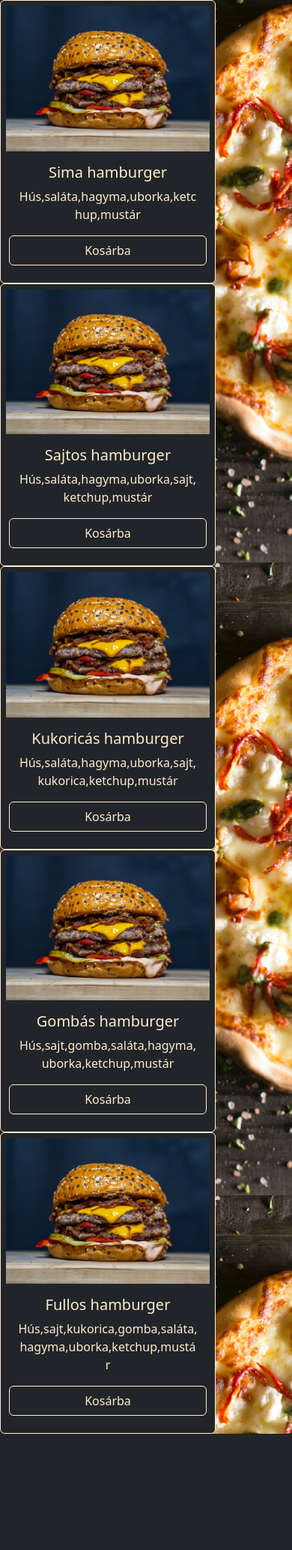
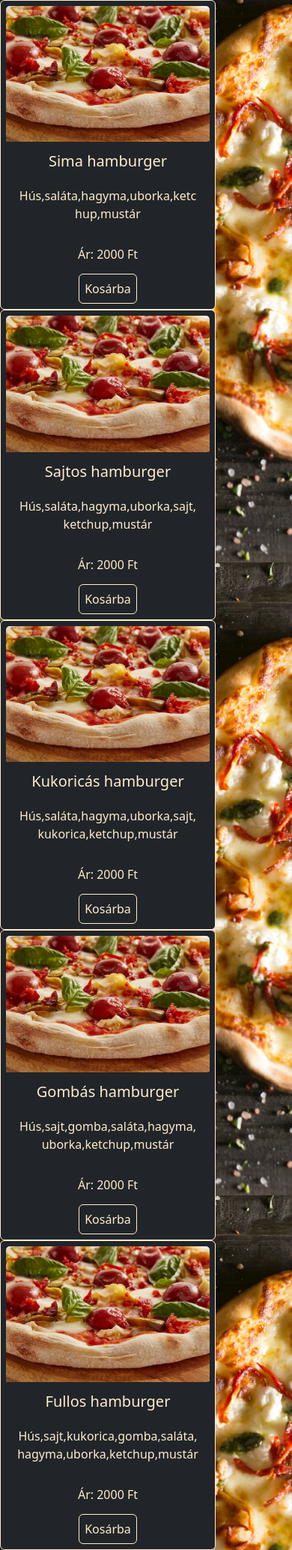
Before and after one commit to Haricles96/Weblap-Flask, a Flask app: page /hamburger in a window 390 px wide. Shown: the part 94-2161 px from the top of the page at 75% size. Before the commit the page ends 2006 px from the top, so only its background shows below. Run offline with Flask 2, Linux system fonts and the light colour scheme; some libraries are stand-ins or nearby versions.

Commit message:
hamburgerek hozzadva a kosarhoz

```diff
--- a/main.py
+++ b/main.py
@@ -70,13 +70,15 @@ def kosar():
     osszeg=0
     for pizza in kosaram:
         osszeg += pizza["ár"]
-    return render_template("kosar.html", kosaram=kosaram, osszeg=osszeg)
+
+    return render_template("kosar.html", kosaram=kosaram, osszeg=osszeg,hamburgerek=hamburgerek)
 
 @app.route("/kosar_2")
 def kosar_2():
     osszeg=0
     for pizza in kosaram:
         osszeg -= pizza["ár"]
+        return redirect("/kosar")
     return render_template("kosar.html", kosaram=kosaram, osszeg=osszeg)
 
 
--- a/templates/hamburgerek.html
+++ b/templates/hamburgerek.html
@@ -6,17 +6,22 @@
 
 <div class="container">
   <div class="row">
-{% for key in hamburgerek %}
+    {% for hambi in hamburgerek %}
+
     <div class="card bg-dark" style="width: 18rem;">
-      <img src="/static/hambi.jpg" class="card-img-top" alt="...">
-      <div class="card-body row">
-        <h5 class="card-title ">{{key['Name']}}</h5>
-        <p class="card-text">{{key['Desc']}}</p>
-        <a href="{{ url_for('ürlap') }}" class="btn btn-primary bg-dark">Kosárba</a>
+      <img src="/static/pizza.jpg" class="card-img-top"  alt="..." >
+      <div class="card-body bg-dark">
+        <h5 class="card-title bg-dark">{{hambi["Name"]}}</h5>
+        <p class="card-text bg-dark">{{hambi["Desc"]}}</p>
+        <p class="card-text bg-dark">Ár: {{hambi["Ar"]}} Ft</p>
       </div>
+      <form action="/kosarhoz_ad" method="POST">
+        <input type="hidden" name="nev" value="{{ hambi['Name'] }}">
+        <input type="hidden" name="ara" value="{{ hambi['Ar'] }}">
+        <button class="btn btn-primary bg-dark" type="submit"> Kosárba </button>
+      </form>
     </div>
-
-{% endfor %}
+    {% endfor %}
   </div>
 </div>
 
```
Also changed, not shown: templates/kosar.html (+3 -5 lines), valasztek.py (+1 -1 lines).
